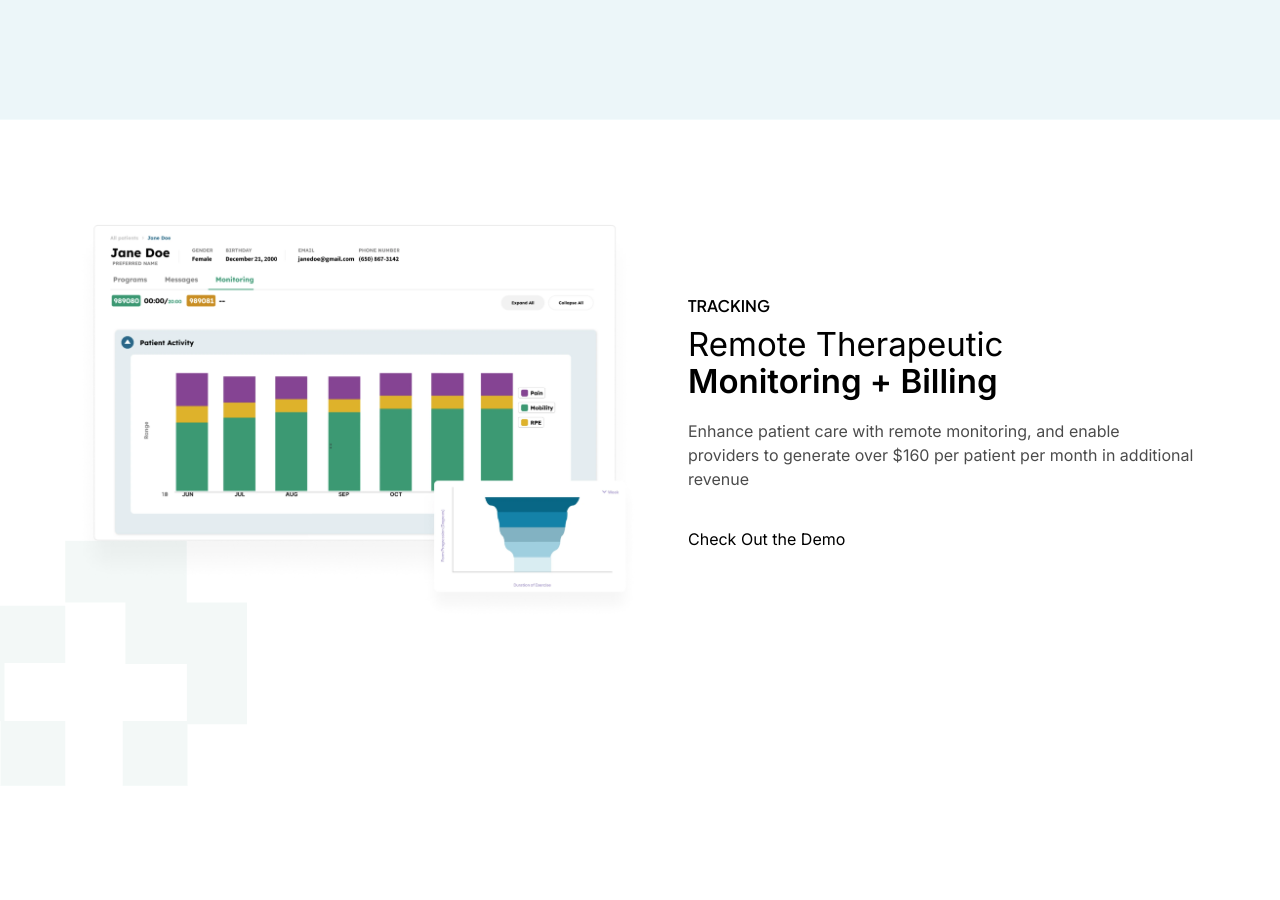
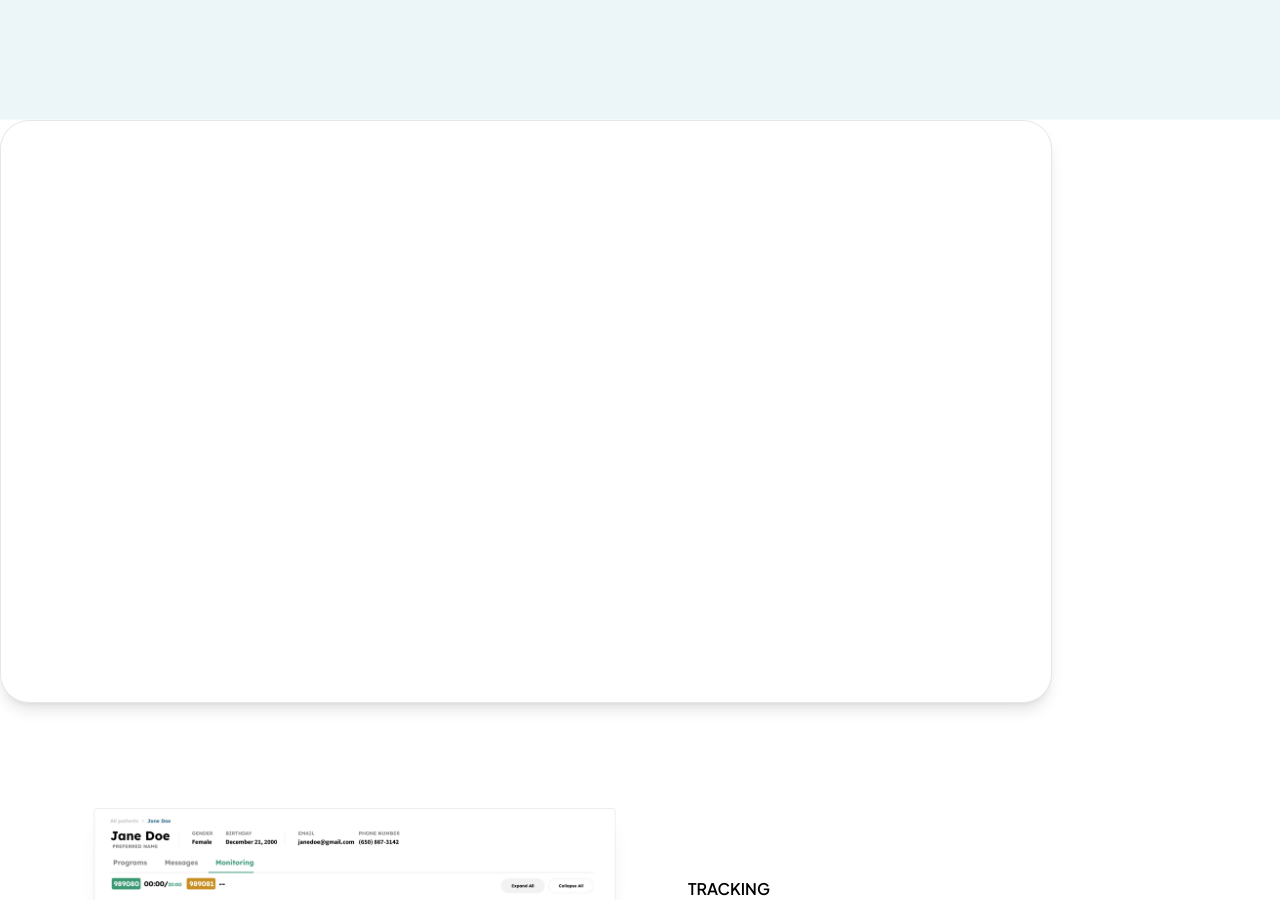
Before and after one commit to Sumit-Chouhan-devloper/yoomi, a React (Create React App) app: page / in a window 1280 px wide. Shown: the part 680-1580 px from the top of the page. Built offline with nearby package versions, Linux system fonts and the light colour scheme.

Commit message:
start work in workout

```diff
--- /dev/null
+++ b/src/components/Workout.tsx
@@ -0,0 +1,11 @@
+import React from 'react'
+
+const Workout = () => {
+  return (
+    <>
+      <div className="w-[1052px] h-[583px] rounded-[29px] bg-white shadow-lg shadow-[0px_2.92154px_65.73466px_0px_rgba(0, 0, 0, 0.06);] border-solid border-[0.73px] border-[#E8E7E7]"></div>
+    </>
+  );
+}
+
+export default Workout
--- a/src/view/Main.tsx
+++ b/src/view/Main.tsx
@@ -4,6 +4,7 @@ import Header from "../components/homepage/Header.tsx";
 import TreakingRemote from "../components/homepage/TreakingRemote.tsx";
 import ReportingAnylats from "../components/homepage/ReportingAnylats.tsx";
 import TrackingFeedback from "../components/homepage/TreakingFeedback.tsx";
+import Workout from "../components/Workout.tsx";
 
 const Main = () => {
   return (
@@ -11,6 +12,7 @@ const Main = () => {
       <div className=" overflow-hidden">
         {" "}
         <Header />
+        <Workout/>
         <TreakingRemote />
         <ReportingAnylats />
         <TrackingFeedback />
```
